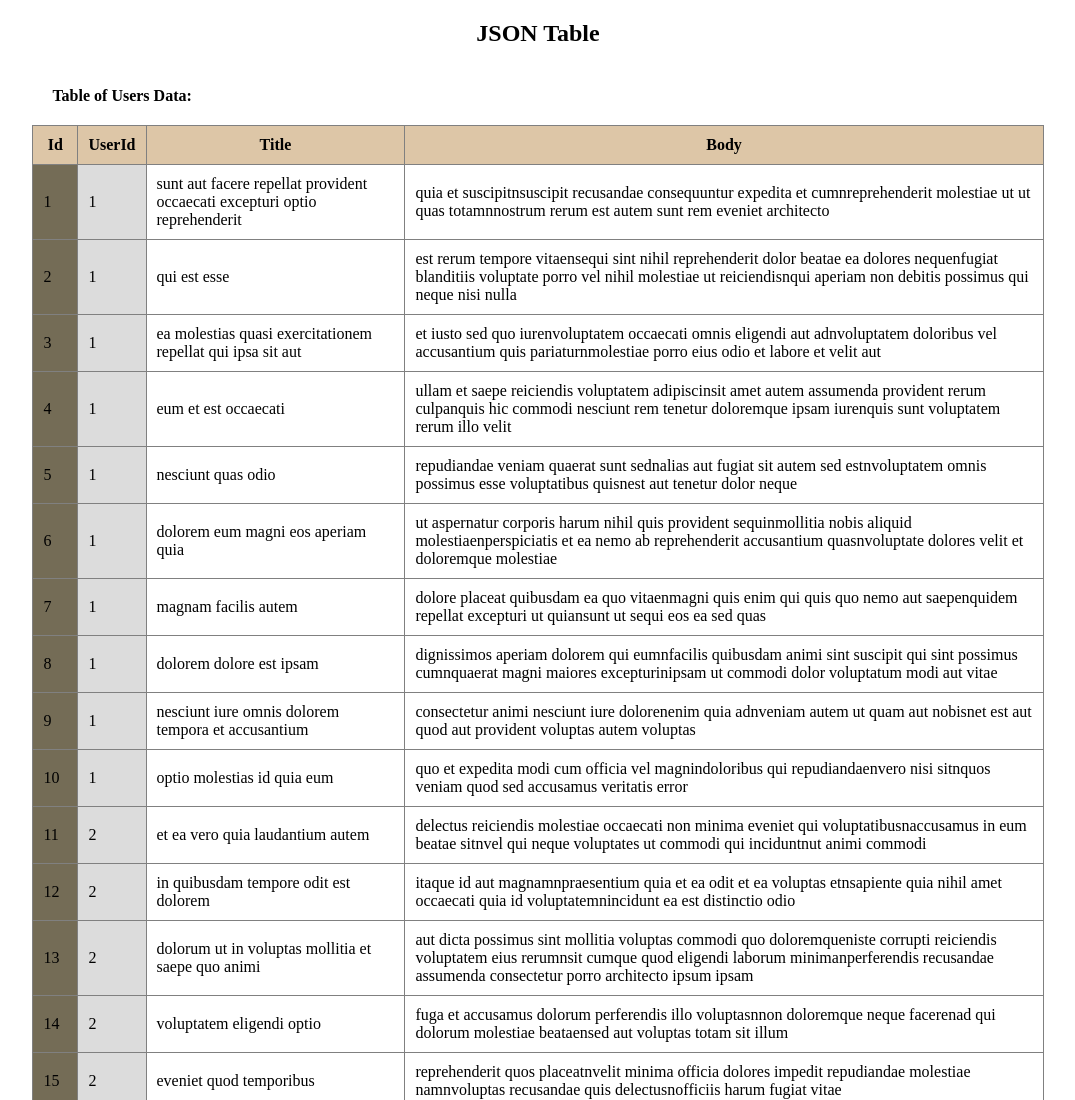
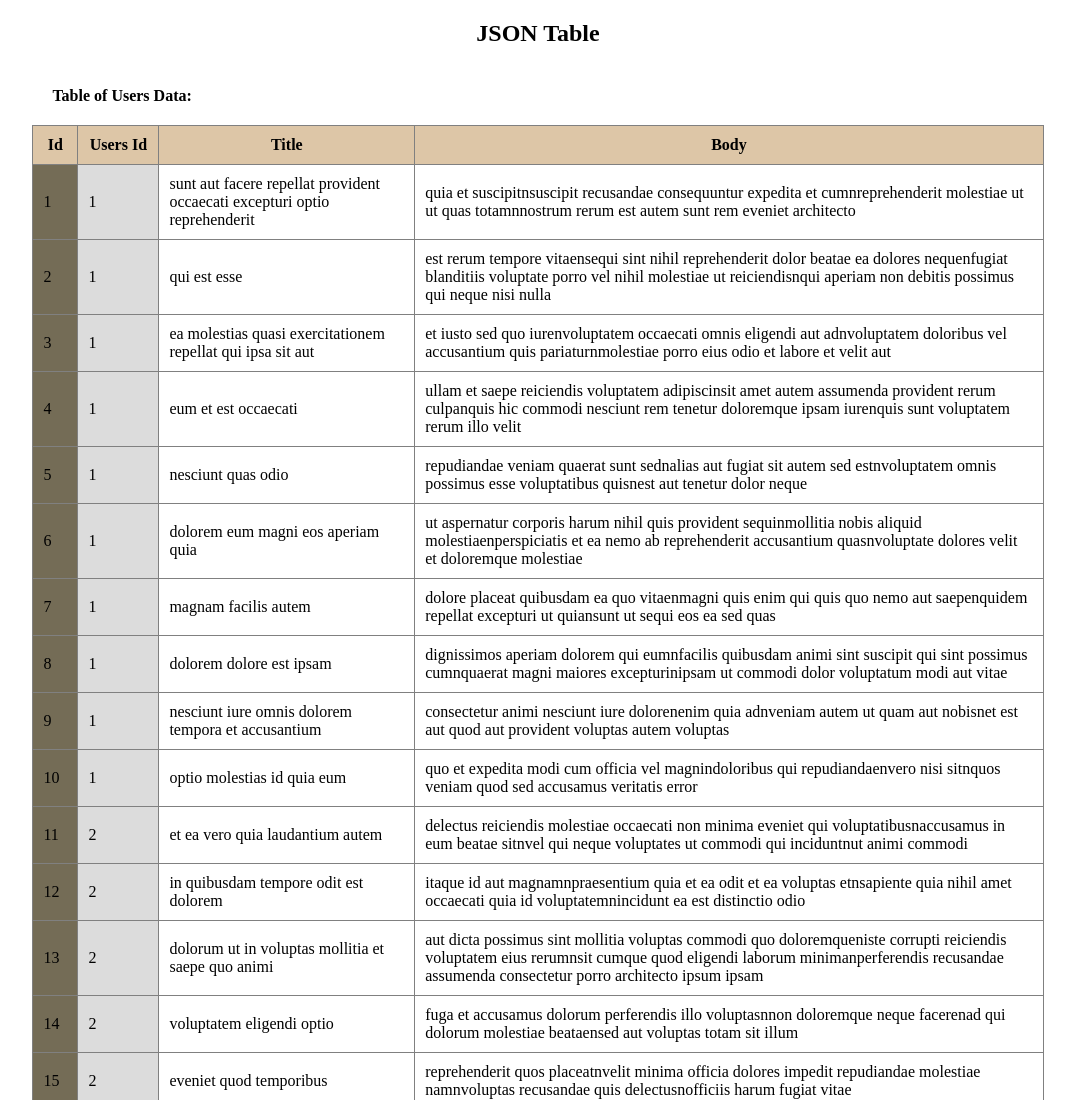
Before and after one commit to Halima-1/Jason-table, a plain HTML site: page index.html in a window 1280 px wide. Shown: the top 1100 px of the page, without its empty margins (102-1177 px from the left). Drawn offline with Linux system fonts and the light colour scheme.

Commit message:
modified

```diff
--- a/index.html
+++ b/index.html
@@ -13,6 +13,7 @@
         }
         td:nth-child(2){
             background-color: gainsboro;
+            width: 60px;
         }
         td:nth-child(1){
             background-color: rgb(116, 108, 86);
--- a/script.js
+++ b/script.js
@@ -619,5 +619,5 @@ for ( let i = 0; i < usersData.length; i++){
     <tr/>
 
     `
-    document.getElementById('table').innerHTML =    `<caption><b>Table of Users Data:</b></caption> <tr> <th>Id</th> <th>UserId</th><th>Title</th><th>Body</th></tr> ${data}`;
+    document.getElementById('table').innerHTML =    `<caption><b>Table of Users Data:</b></caption> <tr> <th>Id</th> <th>Users Id</th><th>Title</th><th>Body</th></tr> ${data}`;
 }
```
